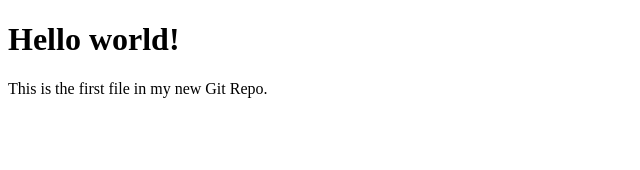
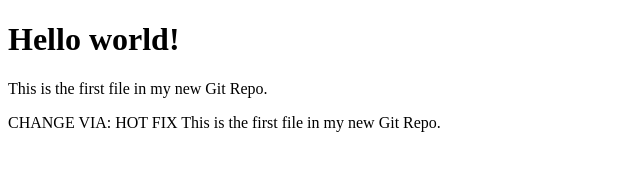
Before and after one commit to sdpasa/hello-world, a plain HTML site: page index.html in a window 1280 px wide. Shown: the whole page, without its empty margins (0-640 px from the left). Drawn offline with Linux system fonts and the light colour scheme.

Commit message:
updated index.html with emergency fix

```diff
--- a/index.html
+++ b/index.html
@@ -7,6 +7,7 @@
 
 <h1>Hello world!</h1>
 <p>This is the first file in my new Git Repo.</p>
+<p> CHANGE VIA: HOT FIX This is the first file in my new Git Repo.</p>
 
 </body>
 </html>
```
